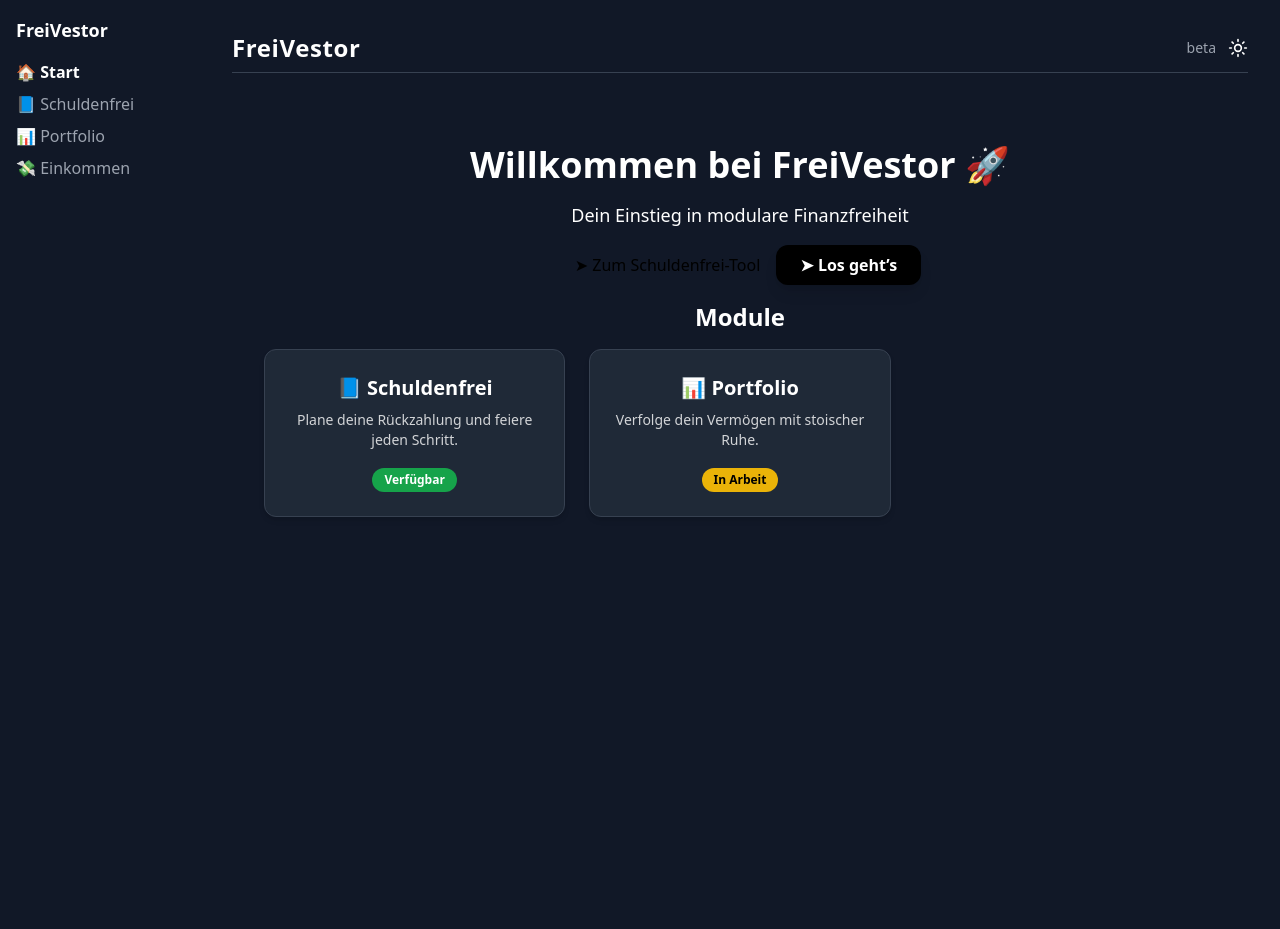
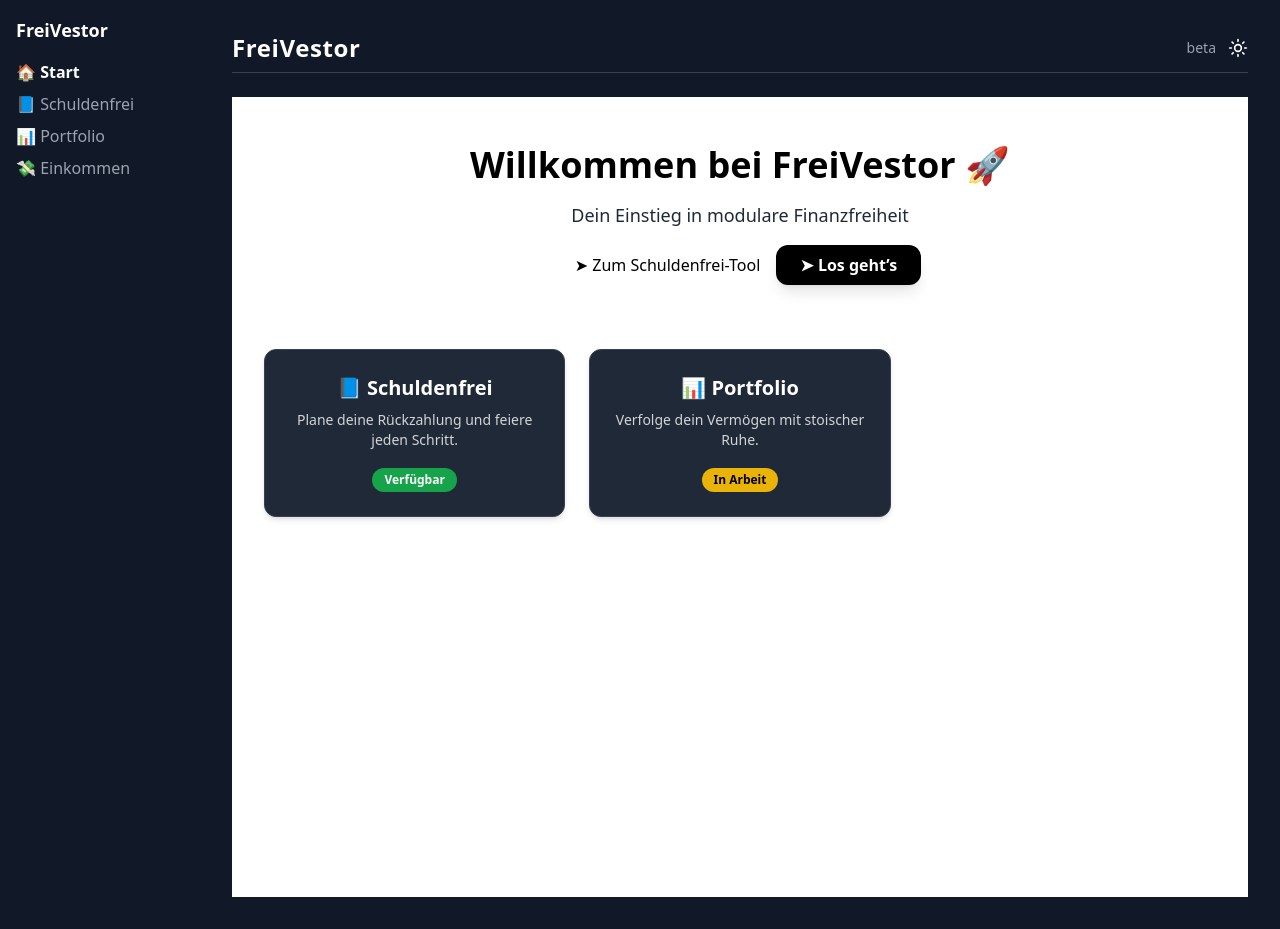
Before and after one commit to lausebengel2004/freivestor-dev, a React (Vite) app: page / in a window 1280 px wide. Built offline with nearby package versions, Linux system fonts and the light colour scheme.

Commit message:
fix(theme): Darkmode-Klassen ergänzt (dark:bg, dark:text etc.)

```diff
--- a/src/features/start/Startseite.tsx
+++ b/src/features/start/Startseite.tsx
@@ -7,9 +7,9 @@ import Badge from "@components/ui/Badge"
 
 export default function Startseite() {
   return (
-    <div className="text-center py-12 space-y-4 bg-gray-900 min-h-screen">
-      <h1 className="text-4xl font-bold text-white">Willkommen bei FreiVestor 🚀</h1>
-      <p className="text-lg text-white">Dein Einstieg in modulare Finanzfreiheit</p>
+<div className="text-center py-12 space-y-4 bg-white dark:bg-gray-900 min-h-screen">
+  <h1 className="text-4xl font-bold text-black dark:text-white">Willkommen bei FreiVestor 🚀</h1>
+  <p className="text-lg text-gray-800 dark:text-white/80">Dein Einstieg in modulare Finanzfreiheit</p>
       <Link
         to="/tools/schuldenfrei"
         className="inline-block mt-4 px-4 py-2 bg-primary text-black rounded hover:bg-primary/90"
--- a/src/styles/global.css
+++ b/src/styles/global.css
@@ -7,6 +7,6 @@
     font-family: theme('fontFamily.sans');
   }
   body {
-    @apply bg-gray-900 text-white;
+    @apply bg-white text-black dark:bg-gray-900 dark:text-white;
   }
 }
```
